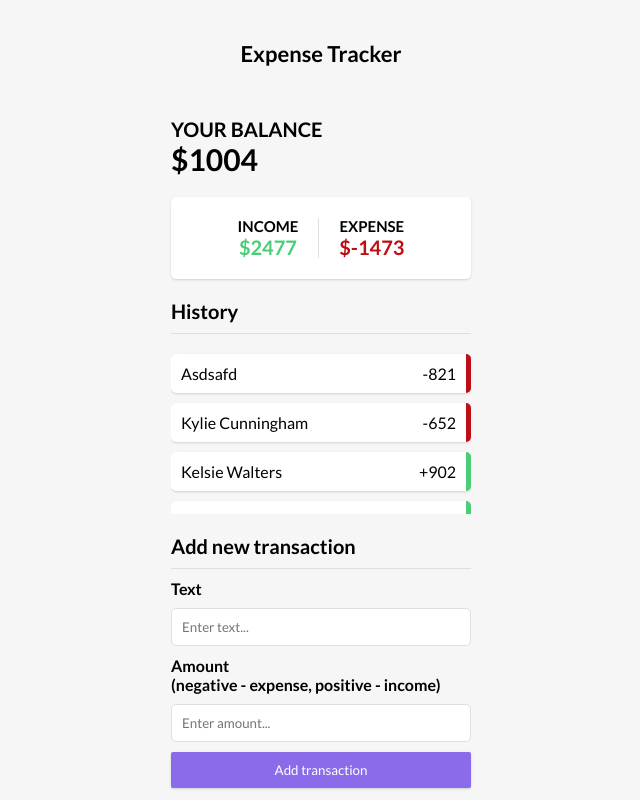
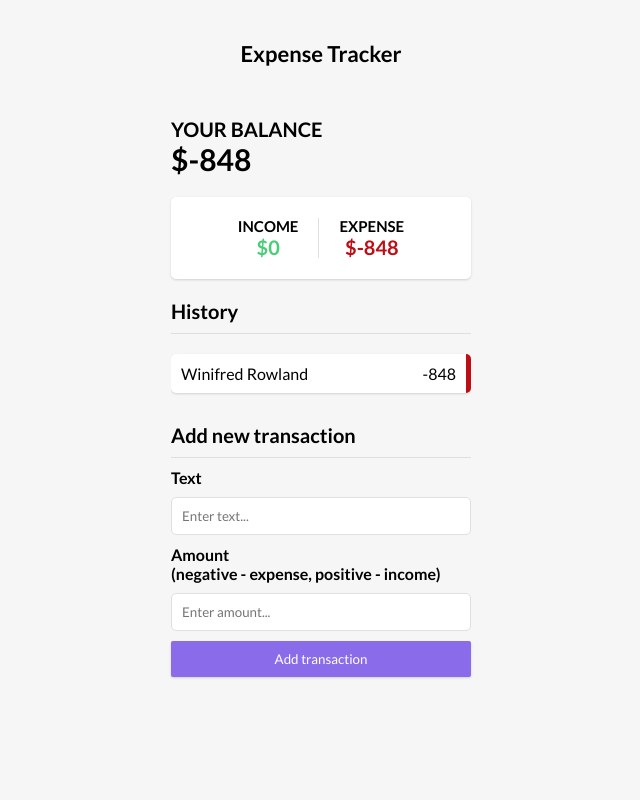
Before and after one commit to ismylsmylv/Expense-Tracker, a React (Vite) app: page / in a window 1280 px wide. Shown: the whole page, without its empty margins (319-959 px from the left). Built offline with nearby package versions, Linux system fonts and the light colour scheme; data requests are answered from the project's data file; a web font is replaced by a local one.

Commit message:
id error fixed

```diff
--- a/db.json
+++ b/db.json
@@ -1,34 +1,10 @@
 {
   "datas": [
     {
-      "id": "4c00",
-      "name": "asdsafd",
-      "price": "-821",
+      "id": "bb9089f9-b17b-4adc-8d3d-e7ee2418a1ac",
+      "name": "Winifred Rowland",
+      "price": "-848",
       "type": "expense"
-    },
-    {
-      "id": "ab80",
-      "name": "Kylie Cunningham",
-      "price": "-652",
-      "type": "expense"
-    },
-    {
-      "id": "5aa3",
-      "name": "Kelsie Walters",
-      "price": "902",
-      "type": "income"
-    },
-    {
-      "id": "2c0d",
-      "name": "Ivor Martin",
-      "price": "958",
-      "type": "income"
-    },
-    {
-      "id": "7c34",
-      "name": "Zena Snider",
-      "price": "617",
-      "type": "income"
     }
   ]
 }
--- a/src/App.tsx
+++ b/src/App.tsx
@@ -1,6 +1,6 @@
 import { useEffect, useState } from "react";
 import { Helmet } from "react-helmet";
-
+import { v4 as uuidv4 } from "uuid";
 import axios from "axios";
 import Expense from "./components/expense";
 import Input from "./components/input";
@@ -84,6 +84,7 @@ function App() {
         name: inputName.trim(),
         price: inputPrice.trim(),
         type: inputType,
+        id: uuidv4(),
       };
       axios.post("http://localhost:3000/datas", obj);
       console.log(obj);
@@ -136,6 +137,7 @@ function App() {
             total.map((elem: elem) => {
               return (
                 <Expense
+                  key={uuidv4()}
                   elem={elem as any}
                   editName={editName}
                   deleteExp={deleteExp}
```
